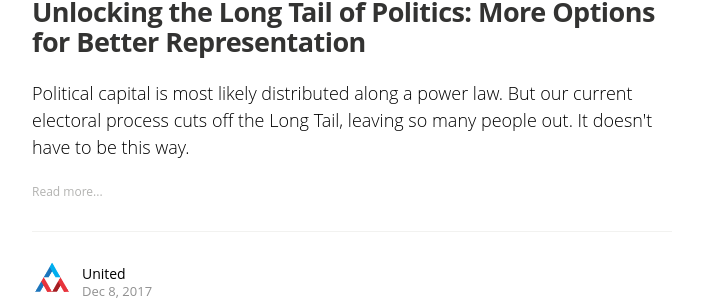
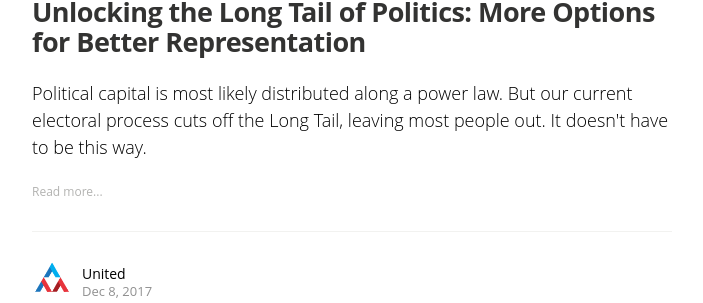
Before and after one commit to voteliquid/blog, a Jekyll site: the page built from index.html, in a window 1280 px wide and 900 px high, scrolled down 1967 px. Shown: the part 179-482 px from the top of the window, without its empty margins (288-991 px from the left). Built offline with Jekyll 4.4.1, drawn with Linux system fonts in a browser that asks for light colours; nearby versions of some CDN libraries; some web fonts are replaced; the list of posts is cut into pages by our own code.

Commit message:
Tweak 'Long Tail' except

```diff
--- a/_posts/2017-12-18-unlocking-the-long-tail-of-political-participation.md
+++ b/_posts/2017-12-18-unlocking-the-long-tail-of-political-participation.md
@@ -2,7 +2,7 @@
 layout: post
 title: "Unlocking the Long Tail of Politics: More Options for Better Representation"
 author: davidernst
-excerpt: "Political capital is most likely distributed along a power law. But our current electoral process cuts off the Long Tail, leaving so many people out. It doesn't have to be this way."
+excerpt: "Political capital is most likely distributed along a power law. But our current electoral process cuts off the Long Tail, leaving most people out. It doesn't have to be this way."
 ---
 
 Political capital, the "trust, goodwill, and influence a politician has with the public and other political figures", is most likely distributed along a [power law](https://en.wikipedia.org/wiki/Power_law).
```
